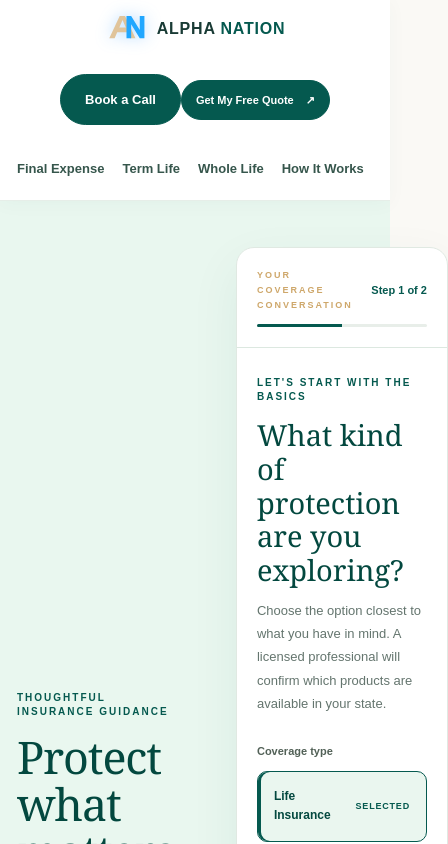
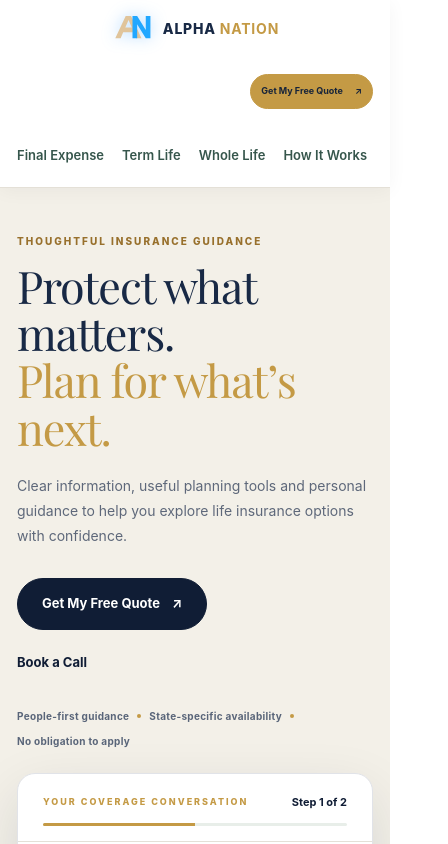
Before and after one commit to alphanationcrm09/alpha-nation-website, a Next.js app: page / in a window 390 px wide. Shown: the top 844 px of the page, 448 px wide, since content can reach past the window. Built offline with nearby package versions, Linux system fonts and the light colour scheme; no server answers; the database is empty.

Commit message:
Apply navy and gold v2 visual system across the website

```diff
--- a/src/app/brand.css
+++ b/src/app/brand.css
@@ -183,3 +183,120 @@ body{background:var(--an-paper);color:var(--an-ink);font-family:var(--an-body);f
 .site-header .nav-cta:hover{color:#fff}
 :where(a,button,input,select,textarea,summary,[tabindex]):focus-visible{outline:3px solid #0b7568;outline-offset:3px}
 @media(max-width:720px){.site-header .nav-cta{padding:10px 14px;font-size:11px}}
+
+
+/* Alpha Nation v2 visual direction: navy, gold and warm neutral.
+   Existing route structure, secure forms, calculator logic and metadata remain unchanged. */
+:root{
+  --an-paper:#f7f4ed;
+  --an-white:#ffffff;
+  --an-cream:#f3f0e8;
+  --an-green:#101d35;
+  --an-green-deep:#182945;
+  --an-sage:#c49a45;
+  --an-gold:#c49a45;
+  --an-ink:#17243a;
+  --an-muted:#657084;
+  --an-line:#e4e0d7;
+  --an-heading:'Playfair Display',Georgia,serif;
+  --an-body:Inter,ui-sans-serif,system-ui,-apple-system,BlinkMacSystemFont,"Segoe UI",sans-serif;
+}
+body{background:var(--an-white);color:var(--an-ink)}
+.site-header{background:rgba(255,255,255,.97);border-bottom-color:#e4e0d7;box-shadow:0 3px 18px rgba(16,29,53,.045)}
+.alpha-brand,.alpha-wordmark{color:var(--an-green-deep)}
+.alpha-brand b,.alpha-wordmark b{color:var(--an-gold)}
+.site-header nav>a{color:#536078}
+.site-header nav>a:hover{color:var(--an-gold)}
+.nav-actions{display:flex;align-items:center;gap:9px;flex-shrink:0}
+.site-header .nav-book-cta{background:transparent;border-color:#c9ced7;color:var(--an-green-deep);padding:11px 16px}
+.site-header .nav-book-cta:hover{background:#f3f0e8;border-color:#aeb7c5;color:var(--an-green-deep)}
+.site-header .nav-cta{background:var(--an-gold);border-color:var(--an-gold);color:#17243a;padding:11px 17px}
+.site-header .nav-cta:hover{background:#d5b46f;border-color:#d5b46f;color:#17243a}
+.button{background:var(--an-green);border-color:var(--an-green);color:#fff}
+.button:hover{background:var(--an-green-deep);border-color:var(--an-green-deep)}
+.button-light{background:#fff;border-color:#fff;color:var(--an-green)}
+.button-light:hover{background:#f3f0e8;border-color:#f3f0e8;color:var(--an-green-deep)}
+.eyebrow{color:#98702c}
+.an-hero{background:var(--an-cream)}
+.an-hero h1,.section-heading h2,.an-intro-band h2,.an-beneficiary-grid h2,.an-about-grid h2,.an-help-inner h2,.an-calculator-intro h2,.an-faq-teaser-inner h2{color:var(--an-green-deep)}
+.an-hero h1 em{color:var(--an-gold)}
+.an-hero-lead{color:#5e687a}
+.an-text-button,.an-inline-link,.an-tool-card a,.an-solution-card a,.calculator-followup a{color:var(--an-green)}
+.an-trust-line{color:#596579}
+.an-trust-line i{background:var(--an-gold)}
+.an-intro-band,.an-help-section,.an-calc-result,.product-note,.product-cta{background:var(--an-green)}
+.an-intro-band .eyebrow,.an-help-inner .eyebrow,.product-cta .eyebrow{color:#e5c987}
+.an-intro-band p:last-child,.an-help-inner p:not(.eyebrow),.product-note li,.beneficiary-help-grid aside li{color:#e1e6ee}
+.an-tool-card,.an-solution-card{background:#fff;border-color:#e4e0d7}
+.an-tool-card:hover,.an-solution-card:hover{border-color:#c9b27e;box-shadow:0 14px 32px rgba(16,29,53,.07)}
+.an-calculator-section,.quote-page-section{background:#f1eee7}
+.an-calculator-group{background:#fff;border-color:#e4e0d7}
+.an-calc-result{border-radius:16px}
+.an-calc-result .an-calc-kicker,.an-calc-reset{color:#e5c987}
+.an-calc-field b{color:#29364c}
+.an-calc-field small,.an-calc-input>span{color:#667185}
+.an-calc-input{border-color:#d6dbe2}
+.an-beneficiary-section{background:#f3f0e8}
+.an-beneficiary-photo{box-shadow:0 18px 48px rgba(16,29,53,.1)}
+.an-carriers-section{background:#f7f6f2}
+.an-process-grid article{border-color:#d8dce3}
+.an-process-grid h3,.an-tool-card h3,.an-solution-card h3,.an-faq-teaser h2{color:var(--an-green-deep)}
+.an-process-grid p,.an-tool-card p,.an-solution-card p{color:#657084}
+.an-faq-teaser{background:#f7f4ed}
+.site-footer{background:#f1eee7;border-top-color:#e1ddd4}
+.footer-grid p,.footer-grid span,.footer-grid a:not(.logo-link){color:#566176}
+.footer-grid b{color:var(--an-green-deep)}
+.legal-note{border-color:#ddd8ce;color:#667084}
+.page-hero{background:var(--an-cream);border-color:var(--an-line)}
+.page-hero h1,.quote-step h2,.product-intro h2,.product-detail-grid h2,.faq-page h2,.faq-contact h2,.process-page-grid h2,.beneficiary-help-grid h2{color:var(--an-green-deep)}
+.form-card,.info-card,.notice-card,.directory-empty,.quote-journey{background:#fff;border-color:var(--an-line)}
+.form-grid label,.quote-field-label,.quote-form-grid label{color:#46536a}
+.form-grid input,.form-grid select,.quote-form-grid input,.quote-form-grid select{background:#fff;border-color:#cbd1dc;color:var(--an-ink)}
+.quote-choice{background:#faf9f6;color:var(--an-green-deep);border-color:#dfe2e8}
+.quote-choice.selected{border-color:var(--an-green);background:#eef1f6;box-shadow:inset 3px 0 var(--an-green)}
+.quote-choice.selected b,.quote-progress>b{color:var(--an-green)}
+.quote-progress i{background:var(--an-gold)}
+.quote-consent{background:#f7f4ed;border-color:#e4e0d7}
+.quote-consent label{color:#536078}
+.quote-consent input{accent-color:var(--an-green)}
+.quote-status{background:#eef1f6;border-left-color:var(--an-green);color:var(--an-green-deep)}
+.alpha-intro-overlay{background:#101d35;color:#fff}
+.alpha-intro-orbit{border-color:#c49a4525;box-shadow:0 0 0 65px #c49a4510,0 0 0 130px #c49a4508}
+.alpha-intro-kicker{color:#e5c987}
+.alpha-intro-content .alpha-wordmark{color:#fff}
+.alpha-intro-content .alpha-wordmark b{color:#e5c987}
+.alpha-intro-content h1{color:#fff}
+.alpha-intro-content h1 em{color:#e5c987}
+.alpha-intro-content>p{color:#d5dbe5}
+.alpha-intro-rule{background:#c49a45}
+:where(a,button,input,select,textarea,summary,[tabindex]):focus-visible{outline:3px solid #182945;outline-offset:3px}
+.alpha-intro-overlay :where(a,button,[tabindex]):focus-visible,.an-intro-band :where(a,button,[tabindex]):focus-visible,.an-help-section :where(a,button,[tabindex]):focus-visible,.an-calc-result :where(a,button,[tabindex]):focus-visible{outline-color:#e5c987}
+.an-hero-quote-visual{padding:0;min-width:0;max-width:560px;width:100%}
+.an-hero-quote-visual .quote-journey{border:1px solid #e1e3e8;border-radius:18px;overflow:hidden;box-shadow:0 20px 55px rgba(16,29,53,.12)}
+.an-hero-quote-visual .quote-progress{padding:19px 25px 15px}
+.an-hero-quote-visual .quote-step{padding:25px 27px 28px}
+.an-hero-quote-visual .quote-step h2{font-size:clamp(24px,2.5vw,31px)}
+.an-hero-quote-visual .quote-step-copy{font-size:12px;margin-bottom:18px}
+.an-hero-quote-visual .quote-product-grid{gap:8px;margin-bottom:18px}
+.an-hero-quote-visual .quote-choice{padding:12px 13px;min-height:50px}
+.an-hero-quote-visual .quote-choice span{font-size:11px}
+.an-hero-quote-visual .quote-form-grid{gap:12px}
+.an-hero-quote-visual .quote-next{margin-top:18px}
+@media(max-width:980px){.nav-actions{gap:7px}.site-header .nav-book-cta,.site-header .nav-cta{padding:10px 12px;font-size:10px}.an-hero-grid{grid-template-columns:1fr 1fr;gap:24px}}
+@media(max-width:720px){
+ .nav-row{align-items:center}
+ .site-header nav{order:3;width:100%;justify-content:flex-start;overflow-x:auto;padding:8px 0 9px}
+ .site-header nav>a{font-size:11px}
+ .nav-actions{margin-left:auto}
+ .site-header .nav-book-cta{display:none}
+ .site-header .nav-cta{font-size:10px;padding:10px 13px}
+ .an-hero-grid{grid-template-columns:1fr}
+ .an-hero-quote-visual{max-width:none}
+ .an-hero-quote-visual .quote-step{padding:25px 20px}
+}
+@media(max-width:420px){
+ .alpha-brand{font-size:14px}
+ .alpha-mark{width:36px}
+ .site-header .nav-cta{font-size:9px;padding:9px 10px}
+ .an-hero-quote-visual .quote-choice{align-items:flex-start;flex-direction:column;gap:4px}
+}
```
